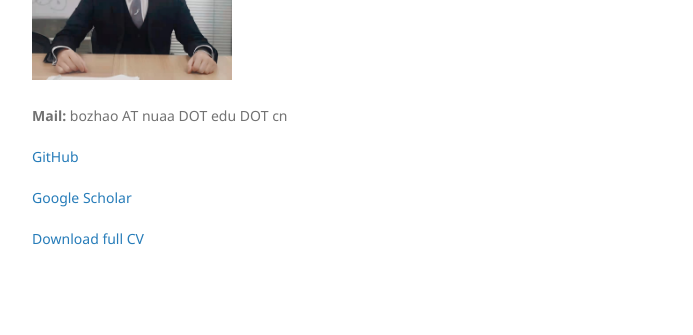
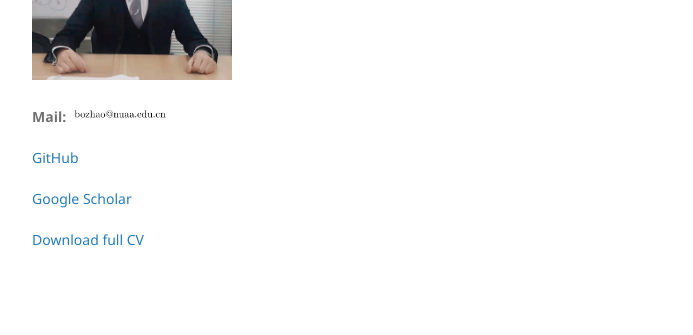
Before and after one commit to BorisZhao/BorisZhao.github.io, a Jekyll site: the page built from another-page.md, in a window 1280 px wide. Shown: the part 251-586 px from the top of the page, without its empty margins (178-871 px from the left). Built offline with Jekyll 4.4.1, drawn with Linux system fonts in a browser that asks for light colours; a script that is not in the unit is left out; the repository's description, which GitHub fills in, is left out; our own code applies the rules of GitHub Pages for plain Markdown files.

Commit message:
safer mail address

```diff
--- a/_layouts/default.html
+++ b/_layouts/default.html
@@ -27,7 +27,7 @@
         {% endif %}
 
         {% if site.github.is_user_page %}
-        <p><b>Mail:</b> bozhao AT nuaa DOT edu DOT cn</p>
+        <p><b>Mail:</b> <img src="./Images/corres_addr.bmp" width=100px /></p>
         <p class="view"><a href="{{ site.github.owner_url }}">GitHub</a></p>
         <p class="view"><a href="https://scholar.google.com/citations?hl=zh-CN&user=PlySqb0AAAAJ">Google Scholar</a></p>
         <p class="view"><a href="./CV/Bo_Zhao_resume.pdf">Download full CV</a></p>
```
Also changed, not shown: Images/corres_addr.bmp (added), 7 other files.
